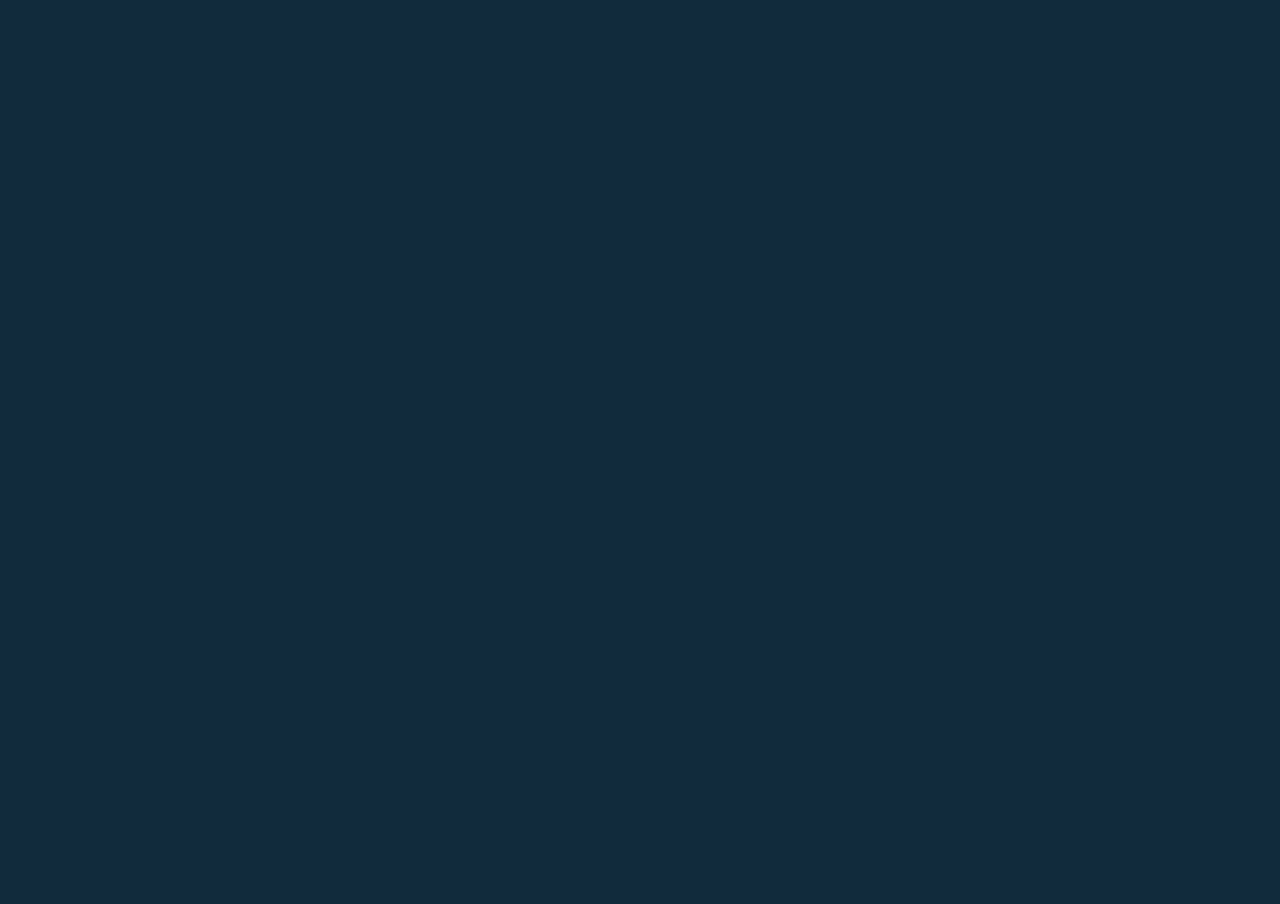
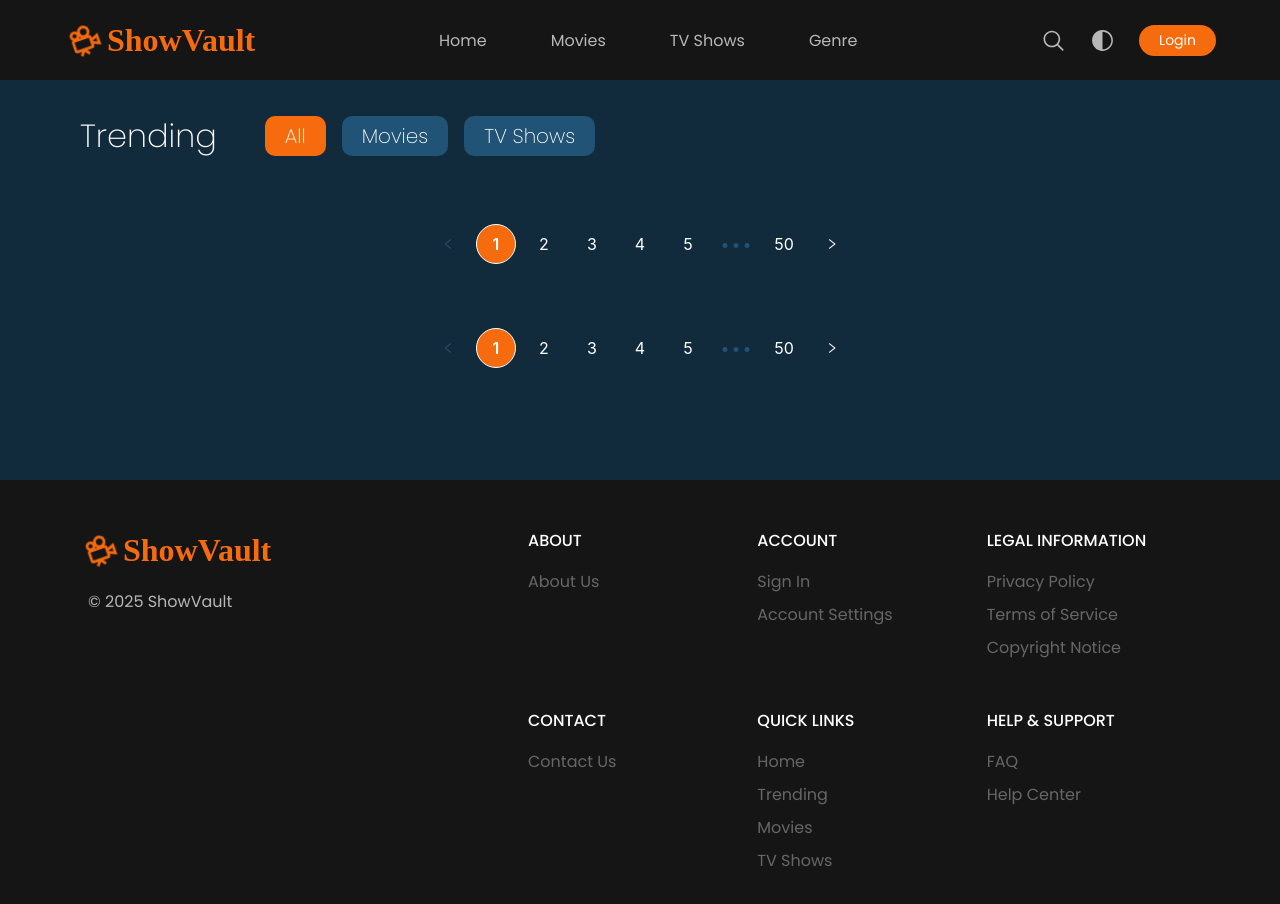
Before and after one commit to smalik21/show-vault, a Next.js app: page /trending in a window 1280 px wide. Before the commit this address had no page. Shown: the top 904 px of the page. Before the commit the page ends 800 px from the top, so only its background shows below. Built offline with nearby package versions, Linux system fonts and the light colour scheme.

Commit message:
add: trending page and pagination

```diff
--- a/src/_styles/globals.scss
+++ b/src/_styles/globals.scss
@@ -50,4 +50,5 @@ body {
   background-color: var(--background-color);
   font-family: var(--font-primary);
   height: 100dvh;
+  padding-top: 5rem;
 }
--- a/src/_styles/overrides.scss
+++ b/src/_styles/overrides.scss
@@ -2,3 +2,8 @@
   display: flex !important;
   gap: 2rem !important;
 }
+
+:where(.css-dev-only-do-not-override-19bz483).ant-pagination
+  .ant-pagination-item-active {
+  border: none !important;
+}
--- a/src/app/layout.tsx
+++ b/src/app/layout.tsx
@@ -3,6 +3,7 @@ import type { Metadata } from "next";
 import "@/_styles/globals.scss";
 import Header from "@/components/ui/header";
 import Footer from "@/components/ui/footer";
+import { ConfigProvider } from "antd";
 
 const poppins = Poppins({
   subsets: ["latin"],
@@ -23,9 +24,34 @@ export default function RootLayout({
   return (
     <html lang="en" className={poppins.className}>
       <body>
-        <Header />
-        {children}
-        <Footer />
+        <ConfigProvider
+          theme={{
+            components: {
+              Carousel: {
+                arrowOffset: 16,
+                arrowSize: 32,
+              },
+              Pagination: {
+                itemActiveBg: "#f66b0e",
+                itemBg: "transparent",
+                colorBgTextHover: "#151515",
+                colorBgTextActive: "#151515",
+                colorText: "white",
+                colorPrimary: "white",
+                colorPrimaryHover: "white",
+                colorPrimaryTextActive: "white",
+                colorTextDisabled: "#205375",
+                itemSize: 40,
+                fontSize: 16,
+                borderRadius: 50,
+              },
+            },
+          }}
+        >
+          <Header />
+          {children}
+          <Footer />
+        </ConfigProvider>
       </body>
     </html>
   );
--- a/src/app/page.module.scss
+++ b/src/app/page.module.scss
@@ -3,4 +3,5 @@
 .home {
   display: flex;
   flex-direction: column;
+  margin-top: -5rem;
 }
--- a/src/app/page.tsx
+++ b/src/app/page.tsx
@@ -8,7 +8,7 @@ import { GetTrending } from "@/lib/actions";
 
 export default function Home() {
   return (
-    <div className={styles.home}>
+    <main className={styles.home}>
       <section id="home-banner-slideshow" className={styles.bannerSlideshow}>
         <BannerSlideshow />
       </section>
@@ -24,6 +24,6 @@ export default function Home() {
       <section id="coming-soon-section" className={styles.comingSoon}>
         <ComingSoon />
       </section>
-    </div>
+    </main>
   );
 }
--- /dev/null
+++ b/src/app/trending/page.tsx
@@ -0,0 +1,84 @@
+"use client";
+
+import React, { useCallback, useState } from "react";
+import styles from "./trending.module.scss";
+import { useSearchParams, useRouter, usePathname } from "next/navigation";
+import SectionHeader from "@/components/ui/section-header";
+import RadioButtons from "@/components/ui/radio-buttons";
+import { TRENDING_TYPES } from "@/lib/constants";
+import { Pagination } from "antd";
+
+const Trending = () => {
+  const router = useRouter();
+  const pathname = usePathname();
+  const searchParams = useSearchParams();
+
+  const createQueryString = useCallback(
+    (tab: string, page: number) => {
+      const params = new URLSearchParams(searchParams.toString());
+      params.set("tab", tab);
+      params.set("page", page.toString());
+
+      return params.toString();
+    },
+    [searchParams]
+  );
+
+  const [selectedTab, setSelectedTab] = useState<string>(
+    searchParams.get("tab") || "all"
+  );
+  const [pageNumber, setPageNumber] = useState<number>(
+    Number(searchParams.get("page")) || 1
+  );
+
+  const handleTabChange = (tab: string) => {
+    setSelectedTab(tab);
+    router.push(pathname + "?" + createQueryString(tab, pageNumber));
+  };
+
+  const handlePageChange = (page: number) => {
+    setPageNumber(page);
+    router.push(pathname + "?" + createQueryString(selectedTab, page));
+  };
+
+  return (
+    <main className={styles.trending}>
+      <SectionHeader title="Trending">
+        <div className={styles.toggleTypeButtons}>
+          <RadioButtons
+            selectedValue={selectedTab}
+            setSelectedValue={handleTabChange}
+            options={TRENDING_TYPES}
+            padding="sm"
+            textColor="white"
+            textSize="lg"
+            bgColor="slate"
+            highlightColor="orange"
+            borderRadius="md"
+            fontWeight={200}
+          />
+        </div>
+      </SectionHeader>
+      <div className={styles.pagination}>
+        <Pagination
+          current={pageNumber}
+          total={500}
+          onChange={handlePageChange}
+          showSizeChanger={false}
+          align="center"
+        />
+      </div>
+      <div className={styles.pagination}>
+        <Pagination
+          current={pageNumber}
+          total={500}
+          onChange={handlePageChange}
+          showSizeChanger={false}
+          align="center"
+        />
+      </div>
+    </main>
+  );
+};
+
+export default Trending;
--- /dev/null
+++ b/src/app/trending/trending.module.scss
@@ -0,0 +1,5 @@
+.trending {
+  .pagination {
+    padding: 2rem 5rem;
+  }
+}
--- a/src/components/home/trending-section/trending-section.module.scss
+++ b/src/components/home/trending-section/trending-section.module.scss
@@ -7,8 +7,8 @@
 
   .trendingContent {
     .carousel {
-      margin: 0 2.5rem;
-      padding: 0 2.5rem;
+      margin: 0 1.25rem;
+      padding: 0 3.75rem;
     }
   }
 }
--- a/src/components/ui/header/index.tsx
+++ b/src/components/ui/header/index.tsx
@@ -6,14 +6,20 @@ import HeaderOptions from "./header-options";
 
 import styles from "./header.module.scss";
 import NavMenu from "./nav-menu";
+import { usePathname } from "next/navigation";
 
 const Header = () => {
+  const pathname = usePathname();
+
   const [scrolled, setScrolled] = useState<boolean>(false);
 
   useEffect(() => {
     const onScroll = () => {
       const banner = document.getElementById("home-banner-slideshow");
-      if (!banner) return;
+      if (!banner) {
+        setScrolled(true);
+        return;
+      }
       const bannerBottom = banner.getBoundingClientRect().bottom;
       const isScrolled: boolean = bannerBottom <= 80;
       if (isScrolled !== scrolled) {
@@ -23,7 +29,7 @@ const Header = () => {
     window.addEventListener("scroll", onScroll, { passive: true });
     onScroll();
     return () => window.removeEventListener("scroll", onScroll);
-  }, [scrolled]);
+  }, [scrolled, pathname]);
 
   return (
     <header className={`${styles.header} ${scrolled && styles.headerSolid}`}>
--- a/src/lib/actions.tsx
+++ b/src/lib/actions.tsx
@@ -1,11 +1,11 @@
 "use server";
 
-import { FetchTrendingResponseType } from "@/types/types";
+import { DataResponseType } from "@/types/types";
 import { FetchTrending } from "./apis";
 
 export const GetTrending = async (
   trendingType: string
-): Promise<FetchTrendingResponseType> => {
+): Promise<DataResponseType> => {
   try {
     return await FetchTrending(trendingType);
   } catch (error) {
--- a/src/lib/apis.tsx
+++ b/src/lib/apis.tsx
@@ -8,7 +8,8 @@ import GetUpcomingMovieMock from "@/lib/mocks/GetUpcomingMovie.json";
 import { DataResponseType } from "@/types/types";
 
 export const FetchTrending = async (
-  trendingType: string
+  trendingType: string,
+  pageNumber: number = 1
 ): Promise<DataResponseType> => {
   if (IsLocalhost()) {
     let mockData;
@@ -25,7 +26,7 @@ export const FetchTrending = async (
     return new Promise((res) => setTimeout(() => res(mockData), 500));
   }
 
-  const url = `https://api.themoviedb.org/3/trending/${trendingType}/week?language=en-US`;
+  const url = `https://api.themoviedb.org/3/trending/${trendingType}/week?language=en-US&page=${pageNumber}`;
   return GetApi(url);
 };
 
```
Also changed, not shown: src/components/home/trending-section/index.tsx (+8 -1 lines).
